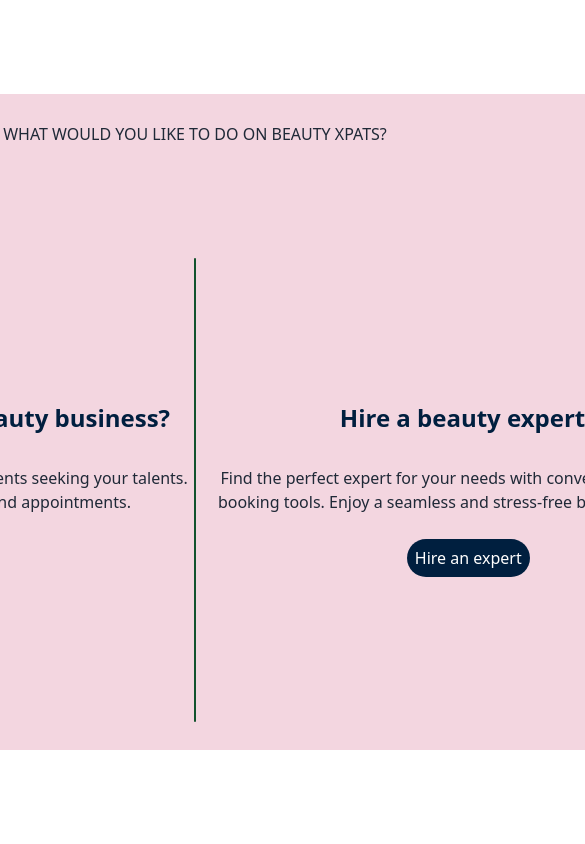
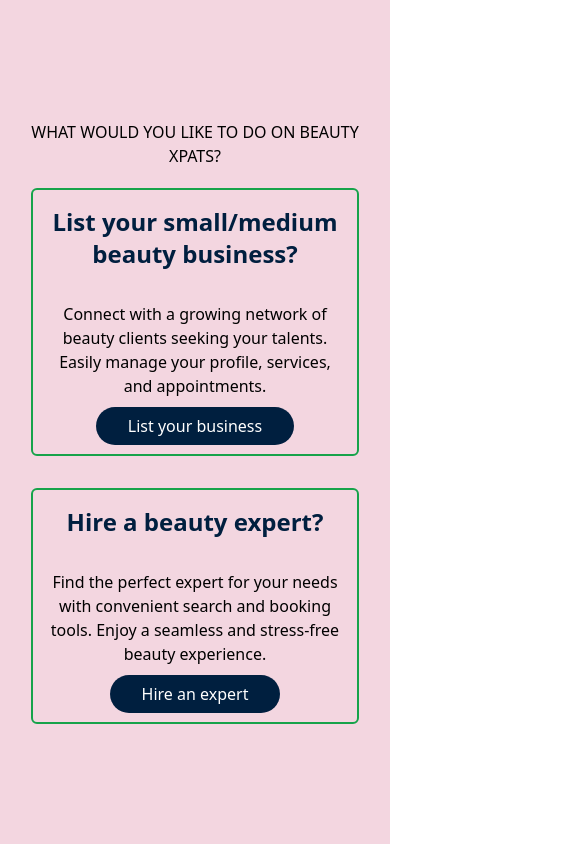
Before and after one commit to Lahitan/beautyexpert, a React (Vite) app: page /loginRoot in a window 390 px wide. Shown: the top 844 px of the page, 585 px wide, since content can reach past the window. Built offline with nearby package versions, Linux system fonts and the light colour scheme.

Commit message:
fix:responsiveness for the signup page

```diff
--- a/src/pages/Login/Login.jsx
+++ b/src/pages/Login/Login.jsx
@@ -54,7 +54,7 @@
 				</div>
 
 			</div>
-			<div className="mt-8">
+			<div className=" hidden lg:block lg:mt-8">
 				<p className=" text-xs p-2 text-center lg:text-base "><span className="text-accent">By logging in, it means you agree to our</span> Privacy Policy<span className="text-accent"> and </span>Terms of Service</p>
 			</div>
 			<Outlet />
--- a/src/pages/Login/LoginRoot.jsx
+++ b/src/pages/Login/LoginRoot.jsx
@@ -3,50 +3,52 @@
 
 const LoginRoot = () => {
 	return (
-		<div className=" flex flex-row min-h-screen justify-center items-center">
+		<div className=" flex flex-row min-h-screen justify-center items-center  bg-primary-brand">
 			{/* ------Sign-up box------ */}
 
-			<div className="w-[80rem] h-[41rem] bg-primary-brand flex flex-col text-center gap-y-[5rem] text-bla">
-				<div className="mt-7">
+			<div className=" w-[20.5rem] lg:w-[80rem] lg:h-[41rem] flex  flex-col text-center lg:gap-y-[5rem] text-black">
+				<div className="lg:mt-7">
 					<h4>WHAT WOULD YOU LIKE TO DO ON BEAUTY XPATS?</h4>
 				</div>
 
-				<div className="flex justify-between  px-6 py-8">
+				<div className=" flex-col lg:flex-row flex justify-between  lg:px-6 lg:py-8">
 					{/* ----first: List your business------*/}
 
-					<div className="mt-36 ">
+					<div className="lg:mt-36 border-2 border-green-600 rounded-md p-4 mt-5">
 						<h3 className=" text-tertiary-brand text-2xl font-bold mb-8 ">
 							List your small/medium beauty business?
 						</h3>
-						<p className="mb-8 w-[34rem]">
+						<p className="lg:mb-8 lg:w-[34rem] w-20.5rem mb-4">
 							Connect with a growing network of beauty clients seeking your
 							talents. Easily manage your profile, services, and appointments.
 						</p>
 
 						<Link
 							to={"/ExpertCreateAccount"}
-							className={" bg-tertiary-brand rounded-full p-2 m-10 text-white"}
+							className={" bg-tertiary-brand rounded-full p-2 px-8 m-10 text-white mt-4"}
 						>
 							List your business
 						</Link>
 					</div>
 
-					<div className="w-[0.16rem] h-[29rem] bg-divider rounded-lg"></div>
+						{/* ----Divider------*/}
+
+					<div className="w-[0.16rem] h-[29rem] bg-divider rounded-lg hidden lg:block"></div>
 
 					{/* ----second: Hire an expert------*/}
 
-					<div className="mt-36 ">
+					<div className="lg:mt-36 border-2 border-green-600 rounded-md p-4 mt-8">
 						<h3 className=" text-tertiary-brand text-2xl font-bold mb-8">
 							Hire a beauty expert?
 						</h3>
-						<p className="mb-8 w-[34rem]">
+						<p className="lg:mb-8 lg:w-[34rem] w-20.5rem mb-4">
 							Find the perfect expert for your needs with convenient search and
 							booking tools. Enjoy a seamless and stress-free beauty experience.
 						</p>
 
 						<Link
 							to={"/customerCreateAccount"}
-							className={" bg-tertiary-brand rounded-full p-2 m-10 text-white"}
+							className={" bg-tertiary-brand rounded-full p-2 px-8 m-10 text-white"}
 						>
 							Hire an expert
 						</Link>
```
